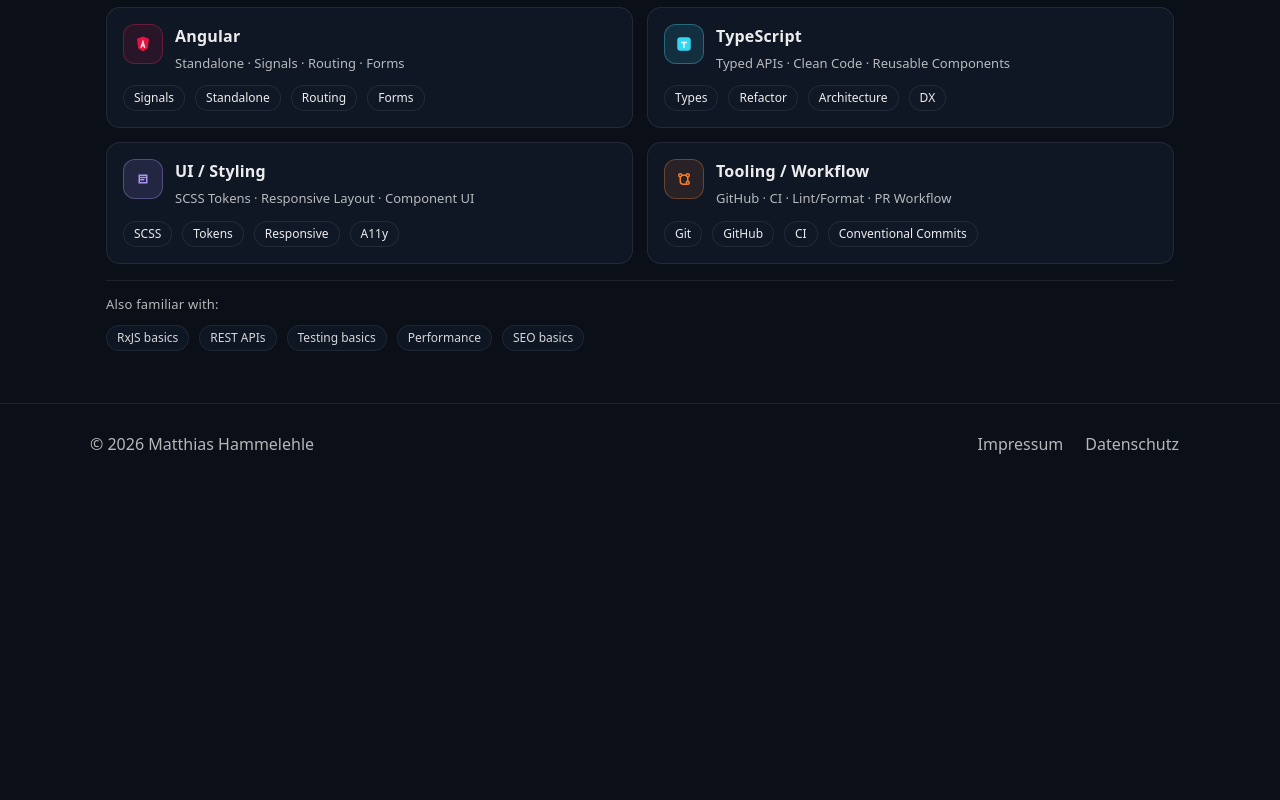
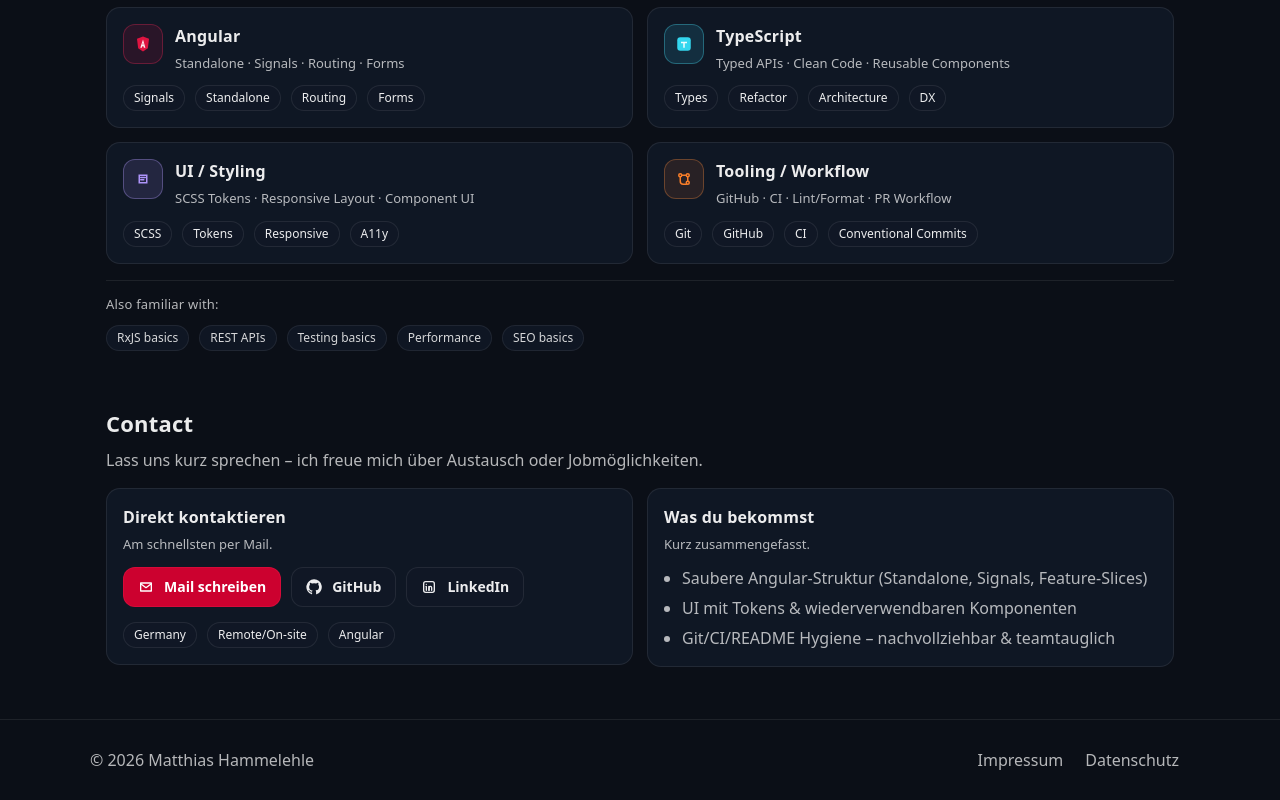
Before and after one commit to Matthias146/portfolio_2026, an Angular app: page / in a window 1280 px wide. Shown: the part 1838-2638 px from the top of the page. Before the commit the page ends 2322 px from the top, so only its background shows below. Built offline with nearby package versions, Linux system fonts and the light colour scheme.

Commit message:
feat(home): add contact section

```diff
--- a/src/app/features/home/pages/home/home.html
+++ b/src/app/features/home/pages/home/home.html
@@ -2,3 +2,4 @@
 <app-highlights />
 <app-featured-projects />
 <app-skills />
+<app-contact />
--- a/src/app/features/home/pages/home/home.ts
+++ b/src/app/features/home/pages/home/home.ts
@@ -3,10 +3,11 @@
 import { Highlights } from '../../sections/highlights/highlights';
 import { FeaturedProjects } from '../../sections/featured-projects/featured-projects';
 import { Skills } from '../../sections/skills/skills';
+import { Contact } from '../../sections/contact/contact';
 
 @Component({
   selector: 'app-home',
-  imports: [Hero, Highlights, FeaturedProjects, Skills],
+  imports: [Hero, Highlights, FeaturedProjects, Skills, Contact],
   templateUrl: './home.html',
   styleUrl: './home.scss',
 })
--- /dev/null
+++ b/src/app/features/home/sections/contact/contact.html
@@ -0,0 +1,39 @@
+<ui-section
+  title="Contact"
+  subtitle="Lass uns kurz sprechen – ich freue mich über Austausch oder Jobmöglichkeiten."
+>
+  <div class="grid">
+    <ui-card [hoverable]="true" title="Direkt kontaktieren" subtitle="Am schnellsten per Mail.">
+      <div class="actions">
+        <ui-button [href]="'mailto:' + email" variant="primary">
+          <ui-icon name="mail"></ui-icon>
+          Mail schreiben
+        </ui-button>
+
+        <ui-button [href]="github" target="_blank" variant="ghost">
+          <ui-icon name="github"></ui-icon>
+          GitHub
+        </ui-button>
+
+        <ui-button [href]="linkedin" target="_blank" variant="ghost">
+          <ui-icon name="linkedin"></ui-icon>
+          LinkedIn
+        </ui-button>
+      </div>
+
+      <div class="meta">
+        <ui-badge variant="soft">Germany</ui-badge>
+        <ui-badge variant="soft">Remote/On-site</ui-badge>
+        <ui-badge variant="soft">Angular</ui-badge>
+      </div>
+    </ui-card>
+
+    <ui-card [hoverable]="true" title="Was du bekommst" subtitle="Kurz zusammengefasst.">
+      <ul class="bullets">
+        <li>Saubere Angular-Struktur (Standalone, Signals, Feature-Slices)</li>
+        <li>UI mit Tokens & wiederverwendbaren Komponenten</li>
+        <li>Git/CI/README Hygiene – nachvollziehbar & teamtauglich</li>
+      </ul>
+    </ui-card>
+  </div>
+</ui-section>
--- /dev/null
+++ b/src/app/features/home/sections/contact/contact.scss
@@ -0,0 +1,36 @@
+.grid {
+  display: grid;
+  grid-template-columns: repeat(2, minmax(0, 1fr));
+  gap: 14px;
+}
+
+.actions {
+  display: flex;
+  flex-wrap: wrap;
+  gap: 10px;
+}
+
+.meta {
+  margin-top: 14px;
+  display: flex;
+  flex-wrap: wrap;
+  gap: 10px;
+}
+
+.bullets {
+  margin: 0;
+  padding-left: 18px;
+  color: var(--muted);
+  display: grid;
+  gap: 8px;
+
+  li {
+    line-height: 1.4;
+  }
+}
+
+@media (max-width: 900px) {
+  .grid {
+    grid-template-columns: 1fr;
+  }
+}
--- /dev/null
+++ b/src/app/features/home/sections/contact/contact.ts
@@ -0,0 +1,18 @@
+import { Component } from '@angular/core';
+import { Section } from '../../../../shared/ui/section/section';
+import { Card } from '../../../../shared/ui/card/card';
+import { Button } from '../../../../shared/ui/button/button';
+import { Icon } from '../../../../shared/ui/icon/icon';
+import { Badge } from '../../../../shared/ui/badge/badge';
+
+@Component({
+  selector: 'app-contact',
+  imports: [Section, Card, Button, Icon, Badge],
+  templateUrl: './contact.html',
+  styleUrl: './contact.scss',
+})
+export class Contact {
+  email = 'mahammelehle@outlook.de';
+  github = 'https://github.com/matthias146';
+  linkedin = 'https://www.linkedin.com/in/matthias-hammelehle-5137a6269';
+}
```
Also changed, not shown: 1 other file (tests, documents, lock files or other folders).
